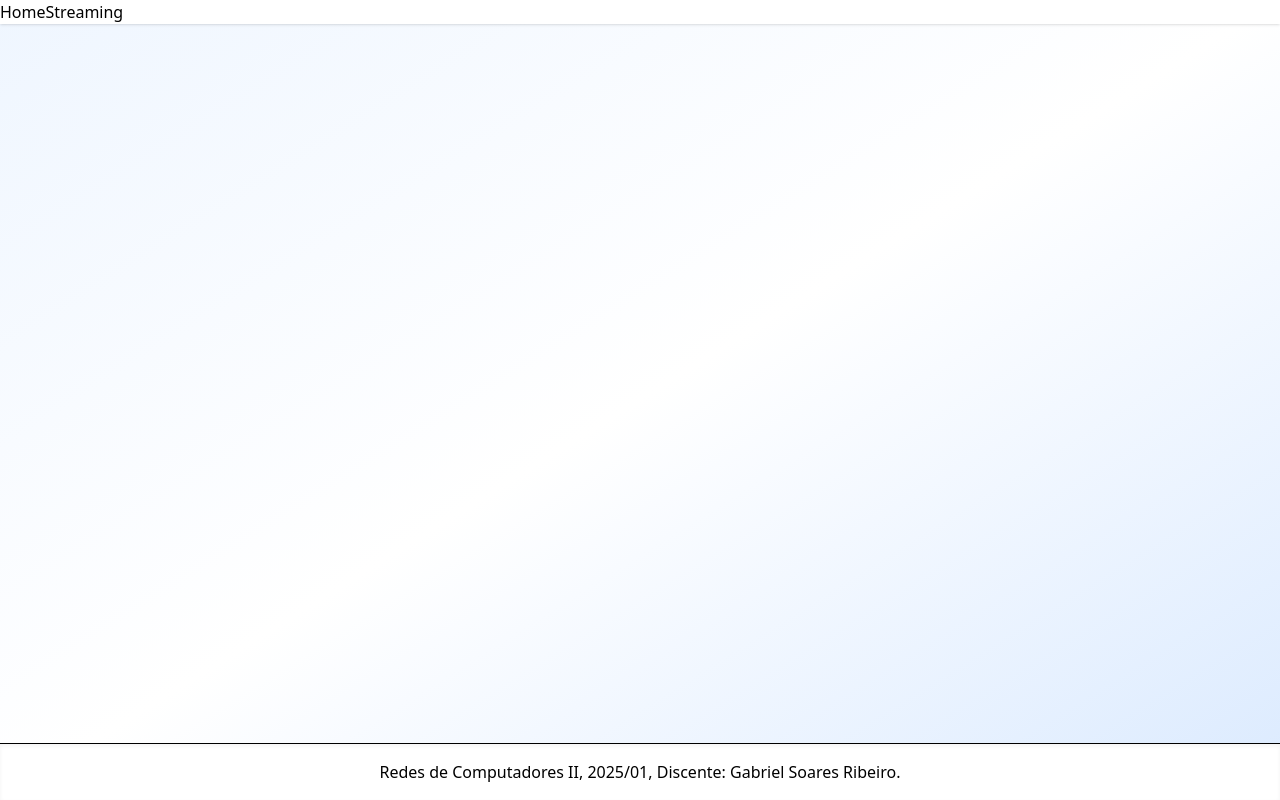
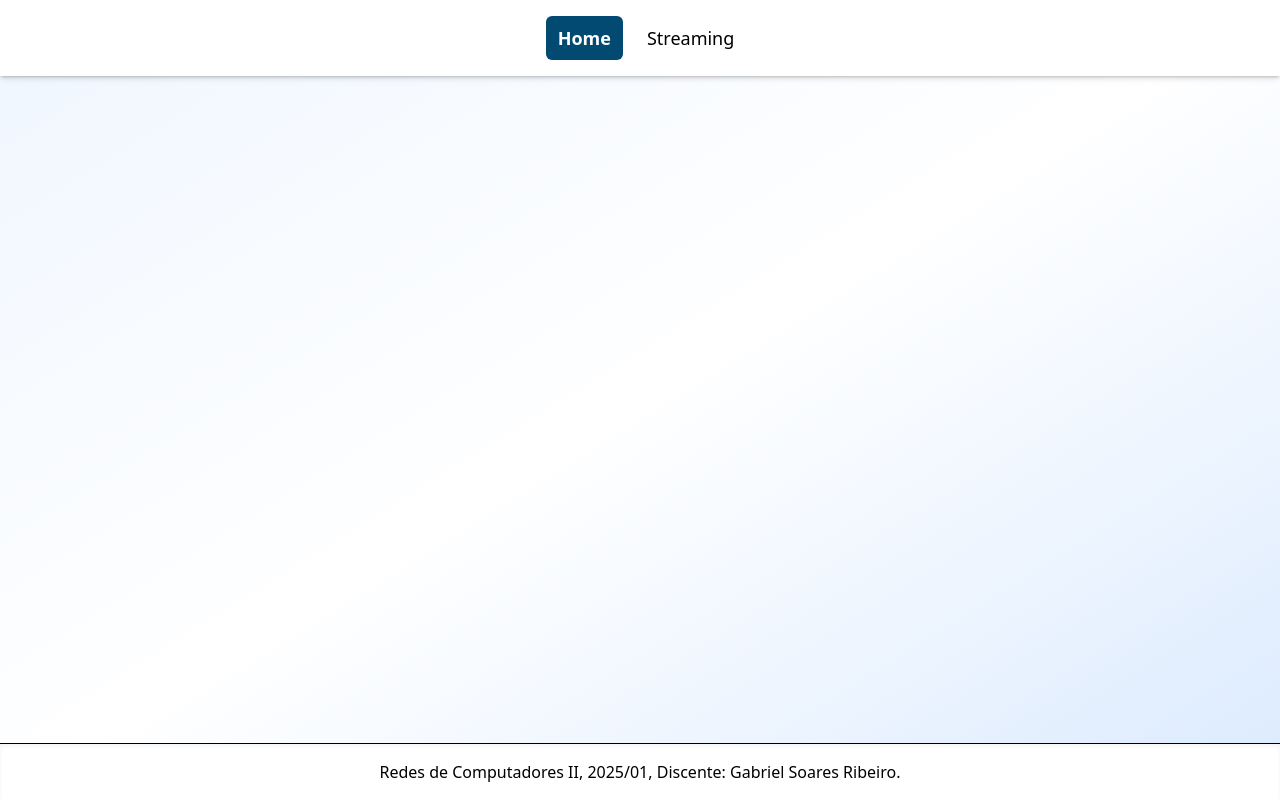
Before and after one commit to gabriel-soares-coding/redesii-projeto-final-streaming-multimidia, a React (Vite) app in the folder frontend/: page / in a window 1280 px wide. Built offline with nearby package versions, Linux system fonts and the light colour scheme.

Commit message:
Add tailwindcss classes to stylizing

```diff
--- a/frontend/src/components/Navbar.tsx
+++ b/frontend/src/components/Navbar.tsx
@@ -1,10 +1,14 @@
 import { NavLink } from "react-router-dom";
 
 function Navbar() {
+  const navLinkActiveClasses = "rounded-md bg-sky-900 px-3 py-2 text-lg font-bold text-white mx-3";
+  const navLinkInactiveClasses = "rounded-md px-3 py-2 text-lg font-medium text-black hover:bg-gray-100";
+
+
   return (
-    <nav className="">
-      <NavLink className={({isActive}) => isActive ? "active" : ""} to="/" end>Home</NavLink>
-      <NavLink className={({isActive}) => isActive ? "active" : ""} to="/stream" end>Streaming</NavLink>
+    <nav className="flex items-center justify-center px-6 py-4 bg-white shadow-md">
+      <NavLink className={({ isActive }) => isActive ? "active".concat(" " + navLinkActiveClasses) : navLinkInactiveClasses} to="/">Home</NavLink>
+      <NavLink className={({ isActive }) => isActive ? "active".concat(" " + navLinkActiveClasses) : navLinkInactiveClasses} to="/stream">Streaming</NavLink>
     </nav>
   );
 }
```
